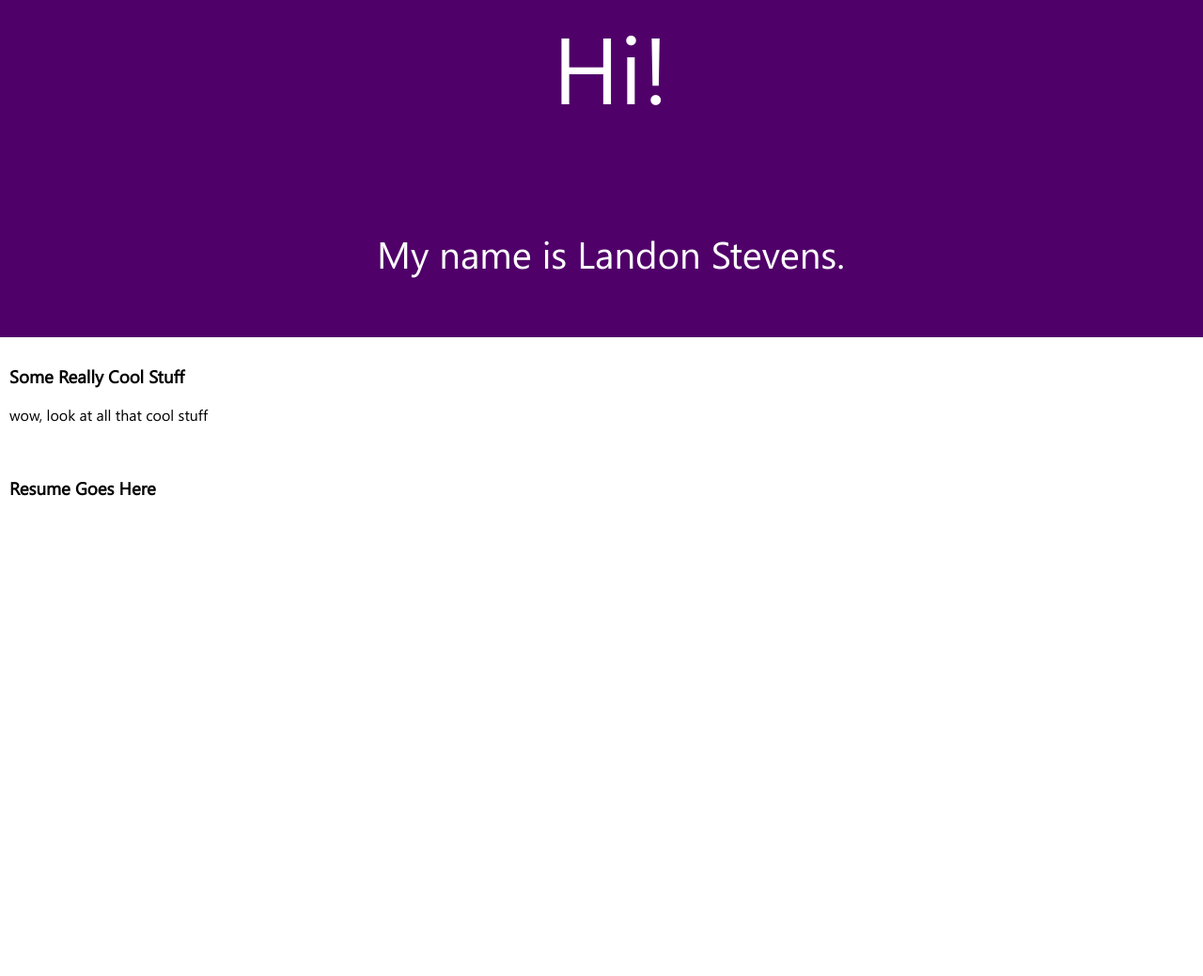
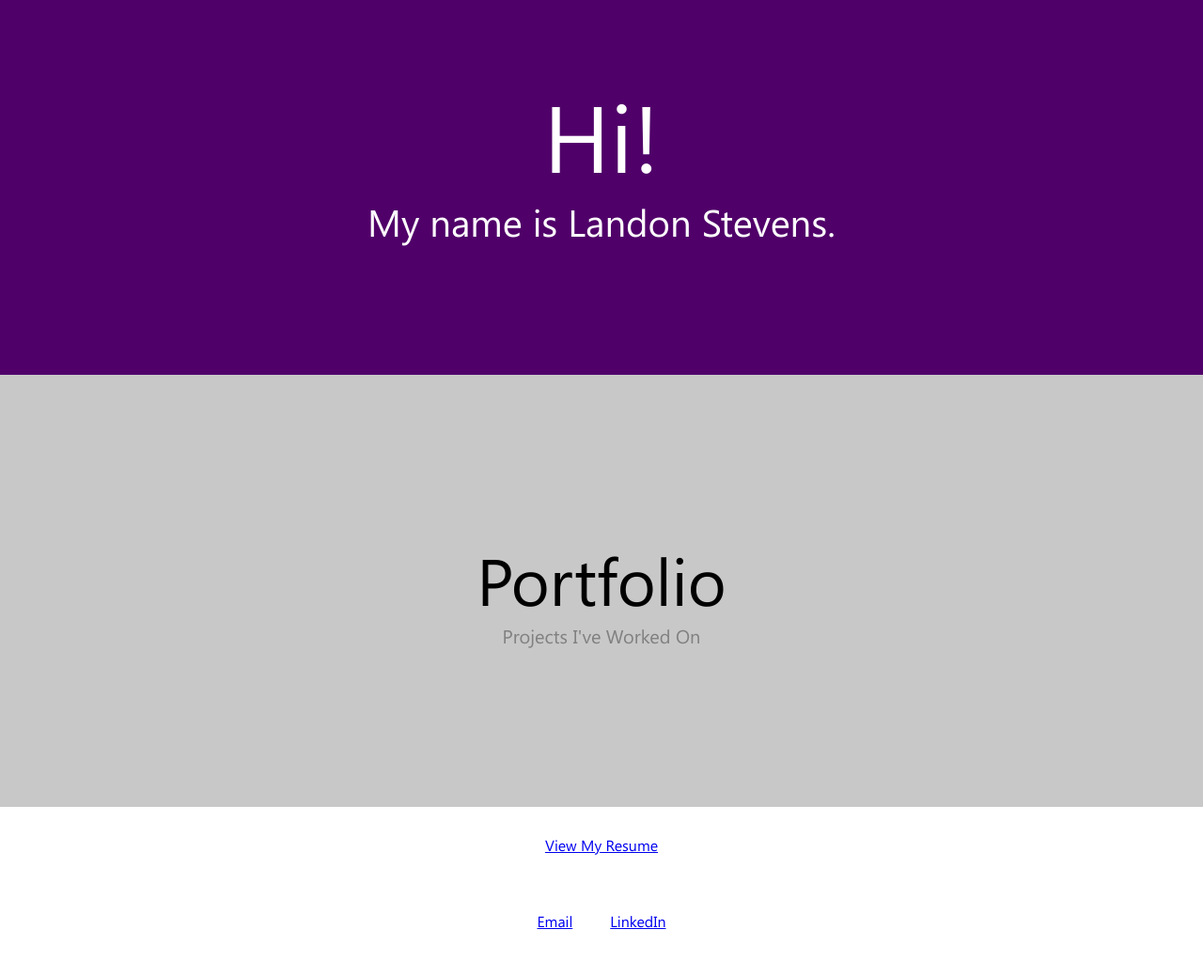
Before and after one commit to lstevensN/PORTFOLIO, a plain HTML site: page index.html in a window 1280 px wide. Shown: the part 61-1100 px from the top of the page at 94% size. Drawn offline with Linux system fonts and the light colour scheme.

Commit message:
Added Resume Link

```diff
--- a/css/site.css
+++ b/css/site.css
@@ -1,12 +1,32 @@
 @font-face {
     font-family: 'Gadugi';
     src: url("/fonts/gadugi.ttf");
+}
+
+html {
+    min-height: 100%;
+    height: 100%;
 }
 
 body {
     font-family: 'Gadugi';
     background-color: #FFF;
     margin: 0px;
+    min-height: 100%;
+    height: 100%;
+}
+
+.center {
+    display: flex;
+    justify-content: center;
+    align-items: center;
+    flex-wrap: wrap;
+    text-align: center;
+}
+
+.contact-link {
+    margin-left: 20px;
+    margin-right: 20px;
 }
 
 .header_button {
@@ -37,27 +57,40 @@ body {
 }
 
 .intro {
-    width: 100%;
+    width: auto;
     height: 50%;
-
-    display: flex;
-    align-items: center;
-    flex-wrap: wrap;
-
-    text-align: center;
 
     color: white;
     background-color: rgba(80, 0, 105, 1);
 }
 
 .intro-hello {
-    font-size: 100;
+    font-size: 100px;
     width: 100%;
 }
 
 .intro-name {
-    font-size: 40;
+    font-size: 40px;
     width: 100%;
+}
+
+.portfolio {
+    width: auto;
+    height: 50%;
+
+    color: black;
+    background-color: rgba(200, 200, 200, 1);
+}
+
+.portfolio-title {
+    font-size: 70px;
+    width: 100%;
+}
+
+.portfolio-description {
+    font-size: 20px;
+    width: 100%;
+    color: grey;
 }
 
 .primary_header {
@@ -80,5 +113,5 @@ body {
 }
 
 .section {
-    padding: 10px
+    padding: 30px
 }
--- a/index.html
+++ b/index.html
@@ -1,4 +1,6 @@
-<html>
+<!DOCTYPE html>
+
+<html lang="en">
     <head>
         <link rel="stylesheet" href="css/site.css">
         <title>Landon Stevens - Portfolio</title>
@@ -12,60 +14,34 @@
             <a class="header_button" href="#contact">Contact</a>
         </div>
 
-        <div id="intro" class="section intro">
-            <div class="intro-hello">Hi!</div>
-            <div class="intro-name">My name is Landon Stevens.</div>
+        <div id="intro" class="section intro center">
+            <div class="center">
+                <div class="intro-hello">Hi!</div>
+                <div class="intro-name">My name is Landon Stevens.</div>
+            </div>
         </div>
 
-        <div id="portfolio" class="section portfolio">
-            <h3>Some Really Cool Stuff</h3>
-            <p>wow, look at all that cool stuff</p>
+        <div id="portfolio" class="section portfolio center">
+            <div class="center">
+                <div class="portfolio-title">Portfolio</div>
+                <div class="portfolio-description">Projects I've Worked On</div>
+            </div>
+            <div class="center">
+
+            </div>
         </div>
 
-        <div id="resume" class="section resume">
-            <h3>Resume Goes Here</h3>
-            <br>
-            <br>
-            <br>
-            <br>
-            <br>
-            <br>
-            <br>
-            <br>
-            <br>
-            <br>
-            <br>
-            <br>
-            <br>
-            <br>
-            <br>
-            <br>
-            <br>
-            <br>
-            <br>
-            <br>
-            <br>
-            <br>
-            <br>
-            <br>
-            <br>
-            <br>
-            <br>
-            <br>
-            <br>
-            <br>
-            <br>
-            <br>
-            <br>
-            <br>
-            <br>
-            <br>
+        <div id="resume" class="section resume center">
+            <div class="center">
+                <a class="resume-link" href="res/Stevens, Landon_BSGD.pdf" target="_blank">View My Resume</a>
+            </div>
         </div>
 
-        <div id="contact" class="section contact">
-            <h3>Contact Links</h3>
-            <p><a href="mailto:lstevens@student.neumont.edu" target="_blank">Email</a></p>
-            <p><a href="https://www.linkedin.com/in/landon-stevens-472593252">LinkedIn</a></p>
+        <div id="contact" class="section contact center">
+            <div class="center">
+                <a class="contact-link" href="mailto:lstevens@student.neumont.edu" target="_blank">Email</a>
+                <a class="contact-link" href="https://www.linkedin.com/in/landon-stevens-472593252" target="_blank">LinkedIn</a>
+            </div>
         </div>
     </body>
 
```
Also changed, not shown: about.html (deleted, +0 -21 lines), contact.html (deleted, +0 -23 lines), portfolio.html (deleted, +0 -22 lines), 1 other file.
